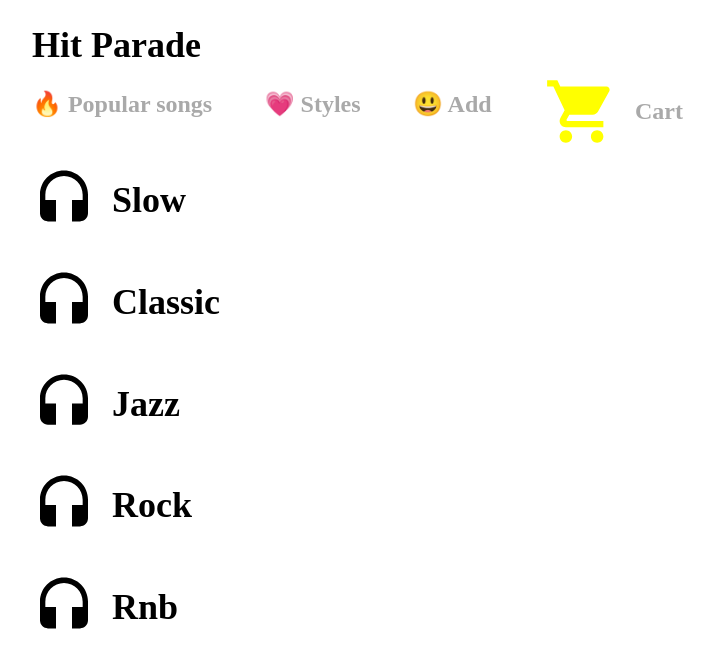
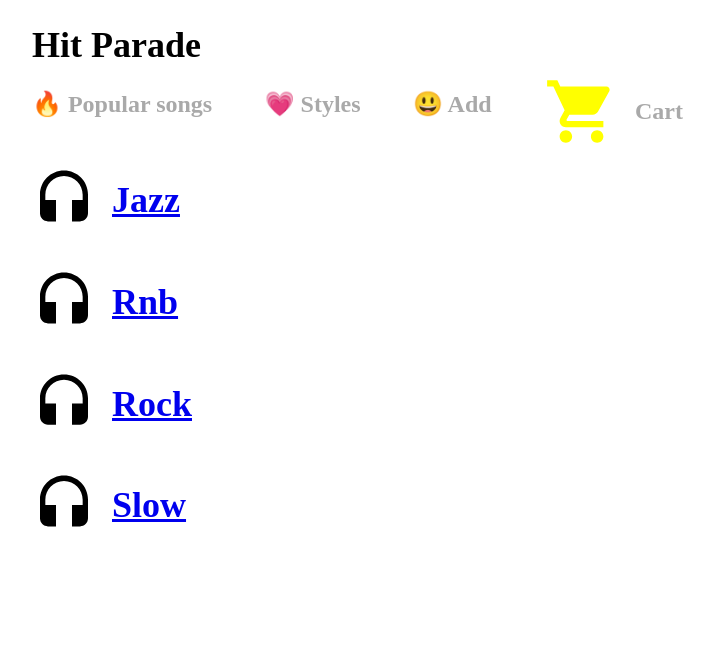
Before and after one commit to Mickaellah/hit-parade-react, a React app: page /styles in a window 1280 px wide. Shown: the top 668 px of the page, without its empty margins (308-1022 px from the left). Built offline with nearby package versions, Linux system fonts and the light colour scheme.

Commit message:
Added a new page named pages/SongName.js for the songs that are having the same styles.

```diff
--- a/SongsData.json
+++ b/SongsData.json
@@ -13,7 +13,7 @@
     {
         "title": "Feno anao",
         "singer": "Marion",
-        "style": "slow",
+        "style": "rnb",
         "isFavorited": true,
         "upVotes": 23,
         "downVotes": 6,
--- a/components/Main.js
+++ b/components/Main.js
@@ -13,6 +13,7 @@ import Styles from '../pages/Styles';
 import Add from '../pages/Add';
 import Cart from '../pages/Cart';
 import Lyrics from '../pages/Lyrics';
+import SongName from '../pages/SongName';
 
 function Main() {
     return (
@@ -25,6 +26,9 @@ function Main() {
                     </Route>
                     <Route exact path="/styles">
                         <Styles />
+                    </Route>
+                    <Route exact path="/styles/:styleName">
+                        <SongName />
                     </Route>
                     <Route exact path="/add">
                         <Add />
--- /dev/null
+++ b/pages/SongName.js
@@ -0,0 +1,32 @@
+import React, {useContext} from 'react';
+import {useParams} from 'react-router-dom';
+import {Context} from '../Context';
+
+import Headset from '../svg/headset-24px.svg';
+
+export default function SongName() {
+    const {styleName} = useParams();
+    const {songs} = useContext(Context);
+    const songName = songs.filter((song) => song.style.toLowerCase() === styleName.toLowerCase());
+
+    console.log(styleName);
+
+    return (
+        <div>
+            {songName.map(songStyle => {
+                return (
+                    <div key={songStyle.id}>
+                        <div className="style_heading">
+                            <img src={Headset} alt="Head set" />
+                            <h1 className="style_header">{songStyle.style.toUpperCase()}</h1>
+                        </div>
+                        <div className='songs'>
+                            <h2>{songStyle.title}</h2>
+                            <p>{songStyle.singer}</p>
+                        </div>
+                    </div>
+                )
+            })}
+        </div>
+    )
+}
--- a/pages/Styles.js
+++ b/pages/Styles.js
@@ -1,29 +1,24 @@
-import React from 'react'
+import React, {useContext} from 'react'
+import {Context} from '../Context';
+
+import {Link} from 'react-router-dom';
 
 import Headset from '../svg/headset-24px.svg';
+
 export default function Styles() {
+    const {songs} = useContext(Context);
     return (
         <div>
-            <div className="styles">
-                <img src={Headset} alt="Head set" />
-                <h2 className="styles_heading">Slow</h2>
-            </div>
-            <div className="styles">
-                <img src={Headset} alt="Head set" />
-                <h2 className="styles_heading">Classic</h2>
-            </div>
-            <div className="styles">
-                <img src={Headset} alt="Head set" />
-                <h2 className="styles_heading">Jazz</h2>
-            </div>
-            <div className="styles">
-                <img src={Headset} alt="Head set" />
-                <h2 className="styles_heading">Rock</h2>
-            </div>
-            <div className="styles">
-                <img src={Headset} alt="Head set" />
-                <h2 className="styles_heading">Rnb</h2>
-            </div>
+            {songs.map(song => {
+                return (
+                    <Link key={song.id} to={`/styles/${song.style}`}>
+                        <div className="styles">
+                            <img src={Headset} alt="Head set" />
+                            <h2 className="styles_heading">{song.style}</h2>
+                        </div>
+                    </Link>
+                )
+            })}
         </div>
     )
 }
--- a/styles.css
+++ b/styles.css
@@ -165,3 +165,18 @@ textarea {
     border: none;
     padding: 0;
 }
+
+.style_heading {
+    display: flex;
+}
+
+.style_header {
+    margin-inline-start: 16px;
+}
+
+.songs {
+    padding: 32px;
+    /* padding-inline: 48px; */
+    color: white;
+    background-color: black;
+}
```
Also changed, not shown: 5 other files (tests, documents, lock files or other folders).
